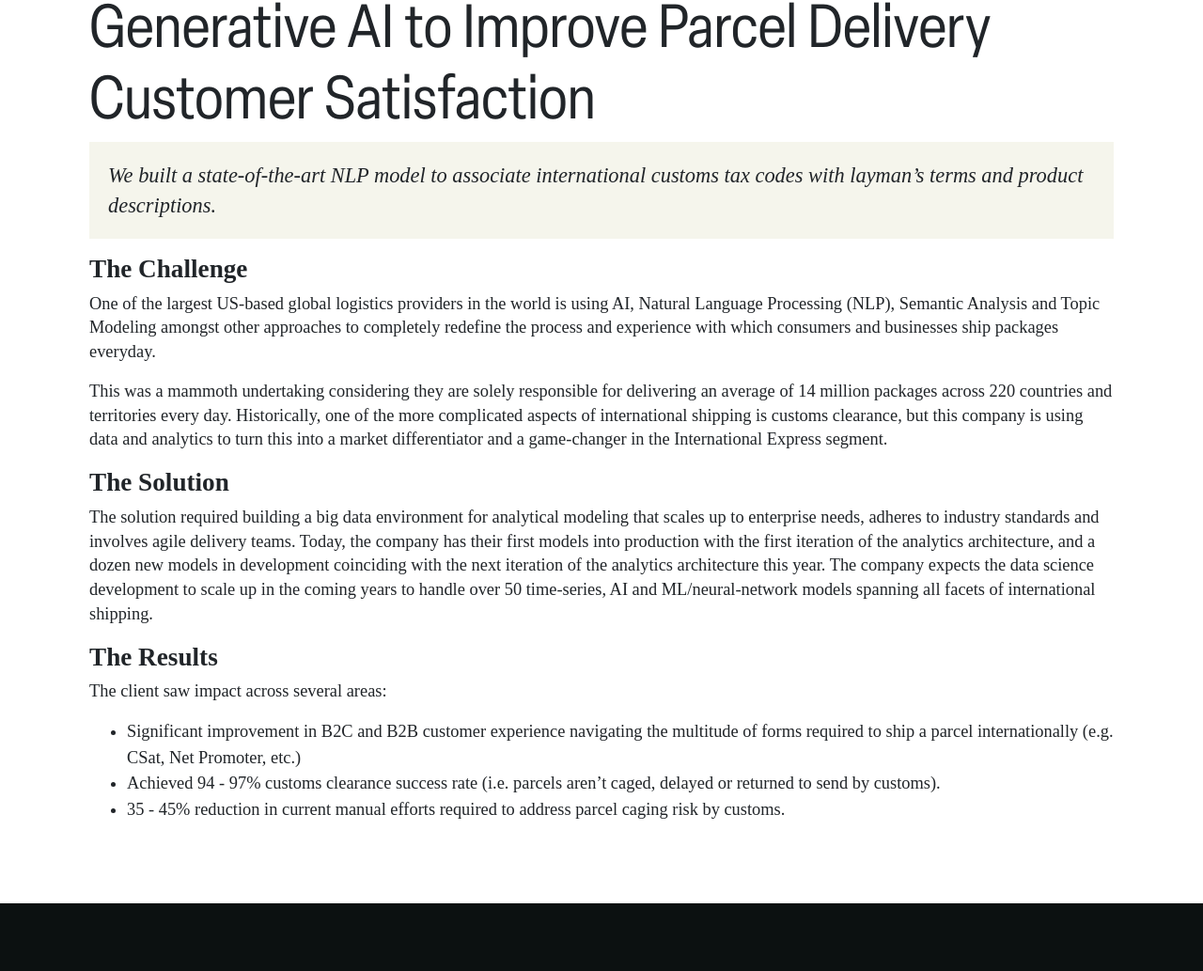
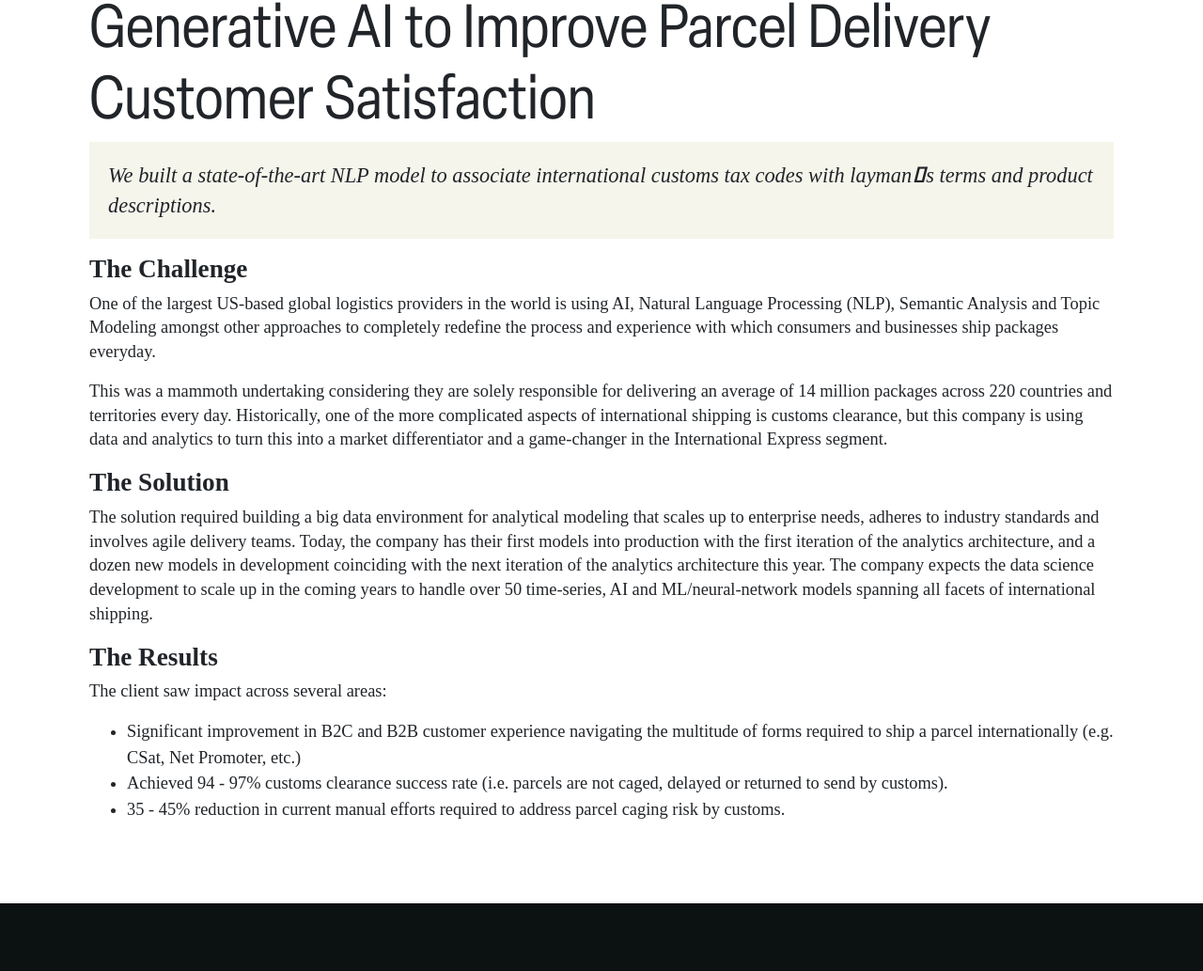
Before and after one commit to chadri72/firebrand-dot-ai, a website: page src/impact-gen-ai-to-improve-parcel-delivery.html in a window 1280 px wide. Shown: the part 537-1570 px from the top of the page at 94% size. Drawn offline with nearby package versions, Linux system fonts and the light colour scheme; a web font is replaced by a local one.

Commit message:
minor tweaks

```diff
--- a/src/impact-gen-ai-to-improve-parcel-delivery.html
+++ b/src/impact-gen-ai-to-improve-parcel-delivery.html
@@ -101,7 +101,7 @@ html {scroll-behavior: smooth;}
 		</div>
 
 		<div class="row">
-			<p class="insight-intro">We built a state-of-the-art NLP model to associate international customs tax codes with layman’s terms and product descriptions.</p>
+			<p class="insight-intro">We built a state-of-the-art NLP model to associate international customs tax codes with layman<span style="font-family:Elza-Narrow-Medium;">’</span>s terms and product descriptions.</p>
 		</div>
 
 		<div class="row insight-body">
@@ -116,7 +116,7 @@ html {scroll-behavior: smooth;}
 			<p>The client saw impact across several areas:</p>
 			<ul>
 				<li>Significant improvement in B2C and B2B customer experience navigating the multitude of forms required to ship a parcel internationally (e.g. CSat, Net Promoter, etc.)</li>
-				<li>Achieved 94 - 97% customs clearance success rate (i.e. parcels aren’t caged, delayed or returned to send by customs).</li>
+				<li>Achieved 94 - 97% customs clearance success rate (i.e. parcels are not caged, delayed or returned to send by customs).</li>
 				<li>35 - 45% reduction in current manual efforts required to address parcel caging risk by customs.</li>
 			</ul>
 
```
